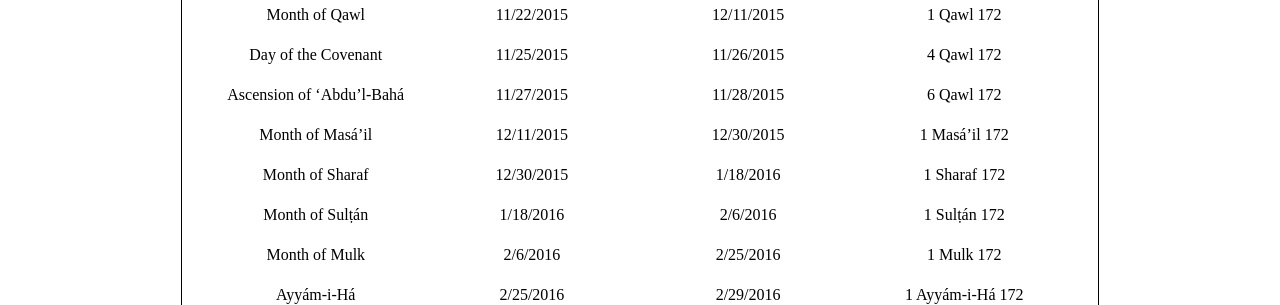
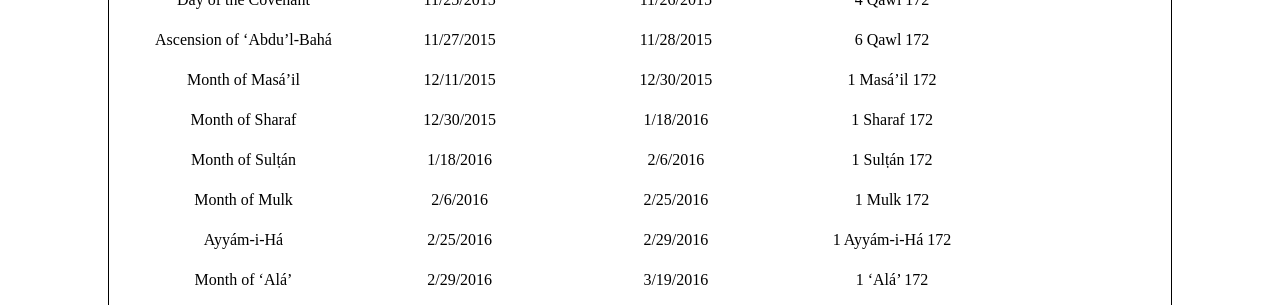
Before and after one commit to bchurchill/badi-cal, a plain HTML site: page index.html in a window 1280 px wide. Shown: the part 989-1294 px from the top of the page. Drawn offline with nearby package versions, Linux system fonts and the light colour scheme.

Commit message:
CCS for header is ready

```diff
--- a/index.html
+++ b/index.html
@@ -8,6 +8,10 @@
 <script src="badi.js" charset="utf-8"></script>
 <script src="https://code.jquery.com/jquery-1.11.2.min.js"></script>
 <script>
+
+function populate_select() {
+
+}
 
 function update_dates(d1, d2) {
   var days = BadiCal.find_days(d1, d2);
@@ -54,7 +58,11 @@ $(window).load(function() {
 <body>
 <noscript>Javascript must be enabled for this site.</noscript>
 <div id='main'>
-<div id='results'>
+<div id='controls' class='container'>
+<!--Set your location<br />
+Show dates from <select></select> to <select></select>-->
+</div>
+<div id='results' class='container'>
 </div> <!-- end results -->
 </div> <!-- main -->
 </body>
--- a/style.css
+++ b/style.css
@@ -1,9 +1,32 @@
+
+/** Layout */
+
+
+.container {
+  margin: auto;
+  border: 1px solid black;
+  padding: 25px;
+  text-align: center;
+  border-radius: 10px;
+  width: 80%;
+}
+
 #results {
-  margin-top: 100px;
+  margin-top: 10px;
   padding-bottom: 10px;
   padding-top: 10px;
   text-align: center;
 }
+
+#controls {
+  margin-top: 70px;
+  border: 0px;
+  text-align: left;
+  padding: 0px;
+}
+
+
+/* Table formatting */
 
 .entry {
   padding-left: 10px;
@@ -13,11 +36,7 @@
 }
 
 table.result_tab {
-  margin: auto;
-  border: 1px solid black;
-  padding: 25px;
   text-align: center;
-  border-radius: 10px;
 }
 
 th.entry_col {
```
